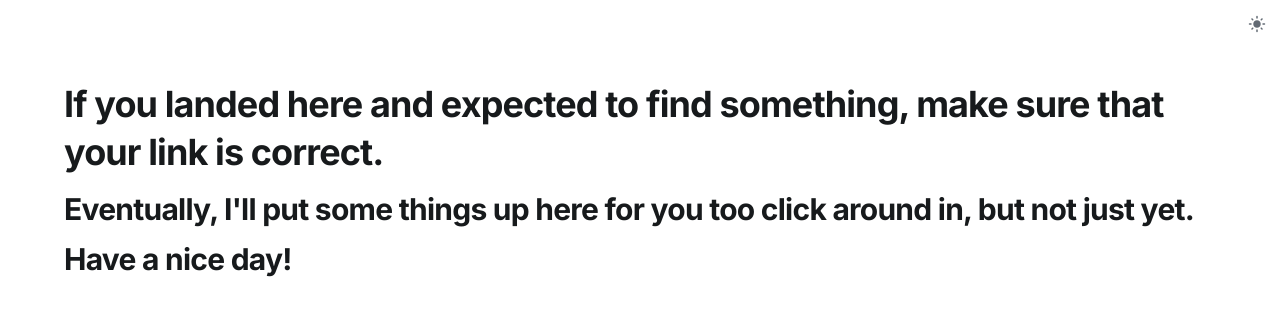
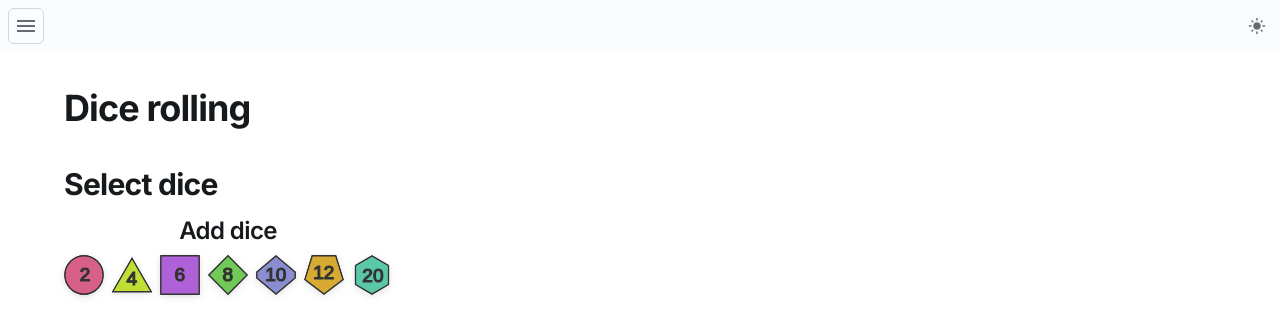
Before and after one commit to MonstraG/my-page, a Next.js app: page / in a window 1280 px wide. Shown: the top 336 px of the page. Built offline with nearby package versions, Linux system fonts and the light colour scheme.

Commit message:
feat: add drawer to navigate between pages easily

```diff
--- /dev/null
+++ b/src/app/(app)/NavDrawer.tsx
@@ -0,0 +1,42 @@
+import Drawer from "@mui/joy/Drawer";
+import type { FC } from "react";
+import ModalClose from "@mui/joy/ModalClose";
+import List from "@mui/joy/List";
+import ListItemButton from "@mui/joy/ListItemButton";
+import NextLink from "next/link";
+import Typography from "@mui/joy/Typography";
+import Stack from "@mui/joy/Stack";
+
+interface Props {
+	isOpen: boolean;
+	onClose: () => void;
+}
+
+export const NavDrawer: FC<Props> = ({ isOpen, onClose }) => (
+	<>
+		<Drawer open={isOpen} onClose={() => onClose()} sx={{ position: "relative" }} size="sm">
+			<Stack direction="row" p={1} pb={0} gap={1} display="flex" justifyContent="flex-end">
+				<Typography>Close</Typography>
+				<ModalClose sx={{ position: "initial" }} />
+			</Stack>
+
+			<List size="lg" component="nav" sx={{ width: "100%", p: 0 }}>
+				<NextLink href="/" legacyBehavior>
+					<ListItemButton component="a" onClick={onClose}>
+						Dice rolling
+					</ListItemButton>
+				</NextLink>
+				<NextLink href="/words" legacyBehavior>
+					<ListItemButton component="a" onClick={onClose}>
+						Vocabulary tester
+					</ListItemButton>
+				</NextLink>
+				<NextLink href="/dnd-spells" legacyBehavior>
+					<ListItemButton component="a" onClick={onClose}>
+						DnD spells
+					</ListItemButton>
+				</NextLink>
+			</List>
+		</Drawer>
+	</>
+);
--- /dev/null
+++ b/src/app/(app)/NavigationLayout.tsx
@@ -0,0 +1,37 @@
+"use client";
+import { MediaToggleButton } from "@/components/MediaToggleButton";
+import { SnackbarHost } from "@/components/SnackbarHost";
+import { NavDrawer } from "@/app/(app)/NavDrawer";
+import type { FCC } from "@/types/react";
+import { useState } from "react";
+import Sheet from "@mui/joy/Sheet";
+import Stack from "@mui/joy/Stack";
+import MenuIcon from "@mui/icons-material/Menu";
+import IconButton from "@mui/joy/IconButton";
+
+export const NavigationLayout: FCC = ({ children }) => {
+	const [drawerOpen, setDrawerOpen] = useState<boolean>(false);
+	return (
+		<>
+			<Sheet
+				component="header"
+				sx={{ position: "sticky", top: 0, p: 1, zIndex: 10, elevation: 1 }}
+			>
+				<Stack direction="row" justifyContent="space-between" alignItems="center">
+					<IconButton
+						variant="outlined"
+						color="neutral"
+						onClick={() => setDrawerOpen(true)}
+					>
+						<MenuIcon />
+					</IconButton>
+
+					<MediaToggleButton />
+				</Stack>
+			</Sheet>
+			<main>{children}</main>
+			<SnackbarHost />
+			<NavDrawer isOpen={drawerOpen} onClose={() => setDrawerOpen(false)} />
+		</>
+	);
+};
--- a/src/app/(app)/dnd-spells/page.tsx
+++ b/src/app/(app)/dnd-spells/page.tsx
@@ -15,7 +15,7 @@ const DndSpellsPage: FC = () => {
 			<Stack gap={3} sx={{ pt: 4, pb: 20 }}>
 				<Stack direction="row" gap={2} alignItems="end">
 					<Typography level="h1" lineHeight={1}>
-						Spells
+						DnD spells
 					</Typography>
 
 					<Input
--- a/src/app/(app)/layout.tsx
+++ b/src/app/(app)/layout.tsx
@@ -1,13 +1,10 @@
 import type { FCC } from "@/types/react";
-import { MediaToggleButton } from "@/components/MediaToggleButton";
 import { ThemeRegistry } from "@/app/(app)/ThemeRegistry";
-import { SnackbarHost } from "@/components/SnackbarHost";
+import { NavigationLayout } from "@/app/(app)/NavigationLayout";
 
 const AppLayout: FCC = ({ children }) => (
 	<ThemeRegistry options={{ key: "joy" }}>
-		<main>{children}</main>
-		<MediaToggleButton />
-		<SnackbarHost />
+		<NavigationLayout>{children}</NavigationLayout>
 	</ThemeRegistry>
 );
 
--- a/src/app/(app)/page.tsx
+++ b/src/app/(app)/page.tsx
@@ -1,21 +1,8 @@
-import Container from "@mui/joy/Container";
 import type { NextPage } from "next";
-import Typography from "@mui/joy/Typography";
+import { DiceRolling } from "@/components/DiceRoll/DiceRolling";
 
 const IndexPage: NextPage = () => {
-	return (
-		<Container sx={{ py: 10 }}>
-			<Typography level="h1" gutterBottom>
-				If you landed here and expected to find something, make sure that your link is
-				correct.
-			</Typography>
-			<Typography level="h2" gutterBottom>
-				Eventually, I&apos;ll put some things up here for you too click around in, but not
-				just yet.
-			</Typography>
-			<Typography level="h2">Have a nice day!</Typography>
-		</Container>
-	);
+	return <DiceRolling />;
 };
 
 export default IndexPage;
--- a/src/components/DiceRoll/DiceRolling.tsx
+++ b/src/components/DiceRoll/DiceRolling.tsx
@@ -14,8 +14,8 @@ export const DiceRolling: FC = () => {
 	const [theoryScroll, practiceScroll] = useScrollSync();
 
 	return (
-		<Container disableGutters>
-			<Stack spacing={4} component="article" sx={{ p: 4, pt: 4, pb: 20 }}>
+		<Container>
+			<Stack spacing={4} component="article" sx={{ pt: 4, pb: 20 }}>
 				<Typography level="h1">Dice rolling</Typography>
 
 				<DiceSelection selectedDice={selectedDice} setSelectedDice={setSelectedDice} />
--- a/src/components/MediaToggleButton.tsx
+++ b/src/components/MediaToggleButton.tsx
@@ -12,18 +12,7 @@ export const MediaToggleButton: FC = () => {
 
 	if (!rendered) {
 		return (
-			<Button
-				color="neutral"
-				disabled
-				size="sm"
-				variant="plain"
-				sx={{
-					paddingInline: 0.75,
-					position: "absolute",
-					right: 8,
-					top: 8
-				}}
-			>
+			<Button color="neutral" disabled size="sm" variant="plain" sx={{ px: 0.75 }}>
 				<LightModeIcon />
 			</Button>
 		);
@@ -37,12 +26,7 @@ export const MediaToggleButton: FC = () => {
 			}}
 			size="sm"
 			variant="plain"
-			sx={{
-				paddingInline: 0.75,
-				position: "absolute",
-				right: 8,
-				top: 8
-			}}
+			sx={{ px: 0.75 }}
 		>
 			{mode === "dark" ? <DarkModeIcon /> : <LightModeIcon />}
 		</Button>
```
